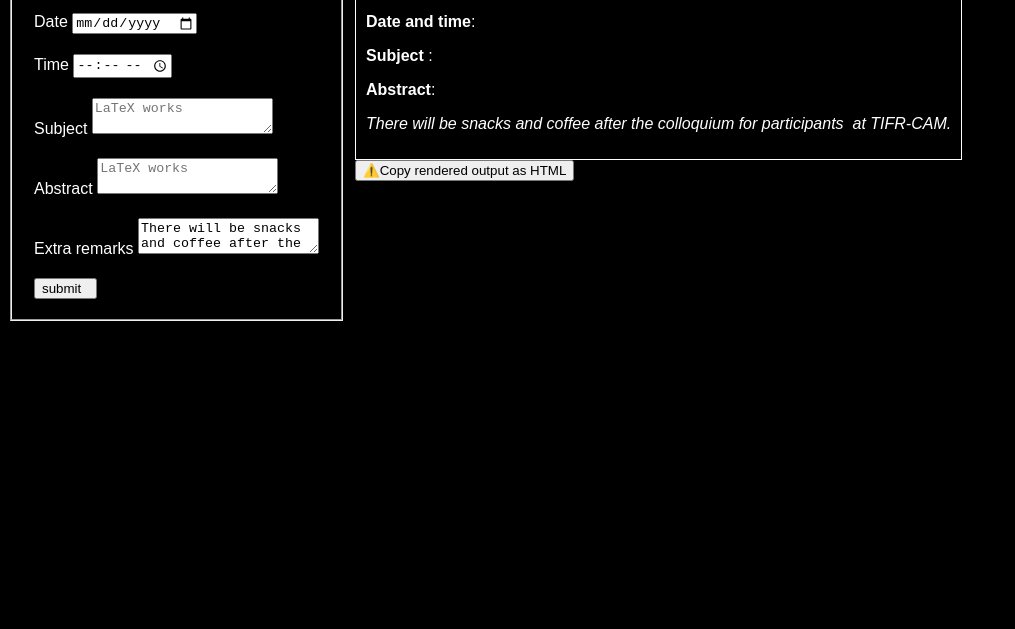
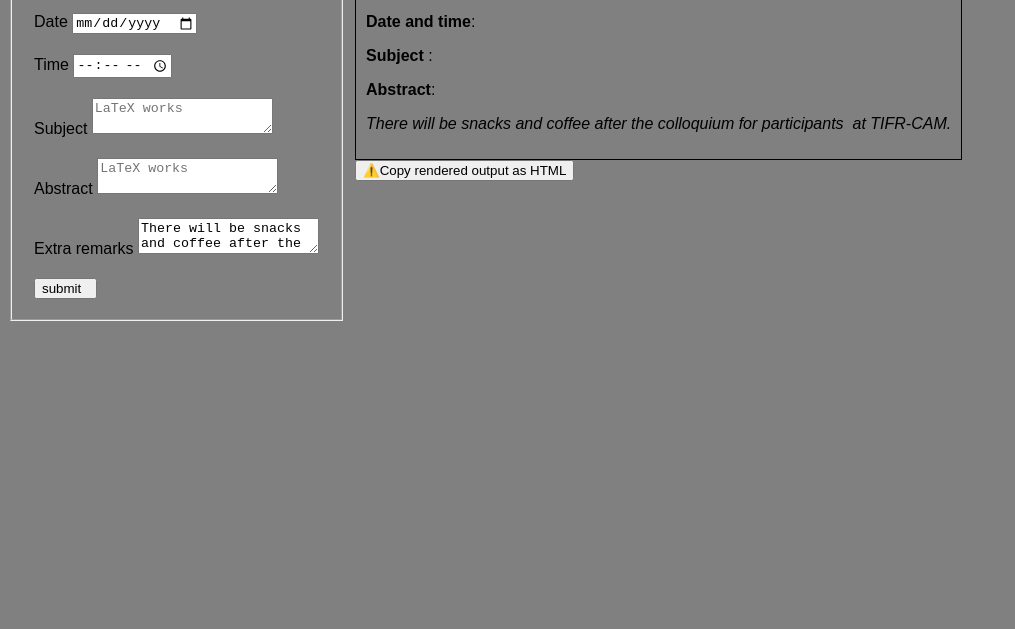
Before and after one commit to nishantchandgotia/colloqWiz, a plain HTML site: page index.html in a window 1280 px wide. Shown: the part 171-800 px from the top of the page, without its empty margins (0-1015 px from the left). Drawn offline with Linux system fonts and the dark colour scheme.

Commit message:
Keep text black in dark mode
in case white text is copied

```diff
--- a/index.html
+++ b/index.html
@@ -47,8 +47,8 @@
 }
 @media screen and (prefers-color-scheme: dark) {
   :root {
-    --text-color: white;
-    --bg-color: black;
+    --text-color: black;
+    --bg-color: gray;
   }
 }
 </style>
```
